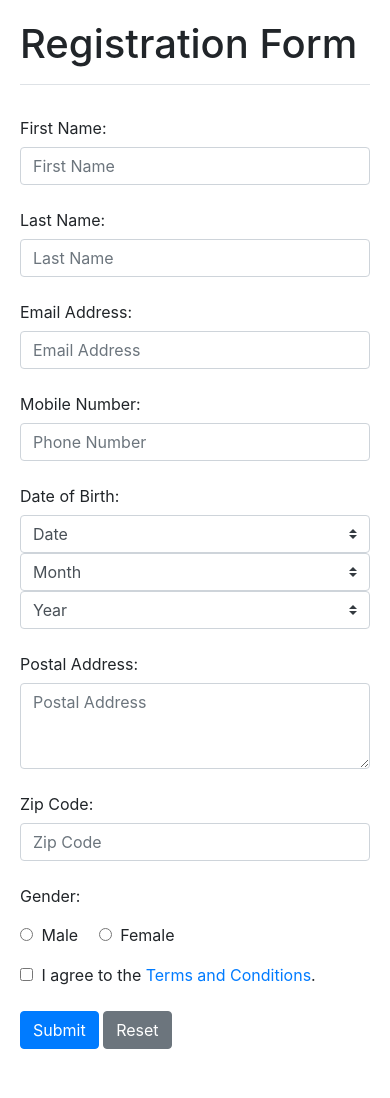
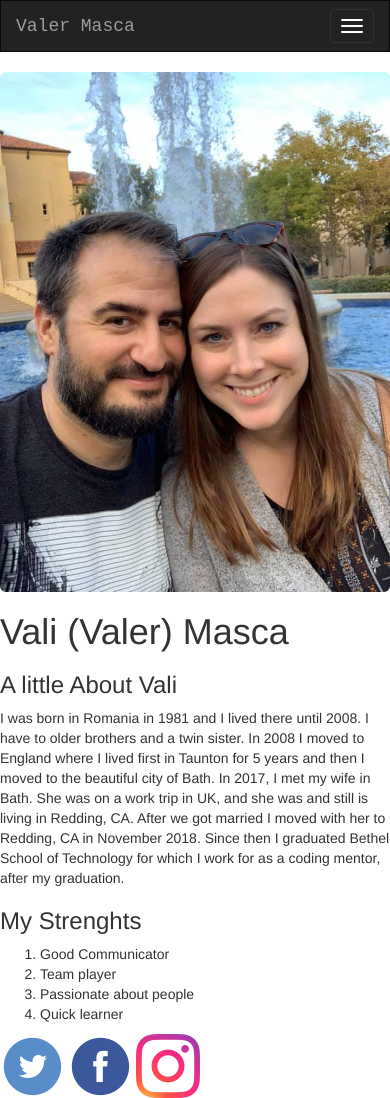
Before and after one commit to valimasca/BootStrapWebsite, a plain HTML site: page BootstrapWebsite/index.html in a window 390 px wide. Before the commit the page ends 1069 px from the top, so only its background shows below. Drawn offline with nearby package versions, Linux system fonts and the light colour scheme.

Commit message:
working on my home page

```diff
--- a/BootstrapWebsite/index.html
+++ b/BootstrapWebsite/index.html
@@ -1,149 +1,68 @@
 <!DOCTYPE html>
 <html lang="en">
 <head>
-<meta charset="utf-8">
-<meta name="viewport" content="width=device-width, initial-scale=1, shrink-to-fit=no">
-<title>Supported HTML Form Controls in Bootstrap 4</title>
-<link rel="stylesheet" href="https://stackpath.bootstrapcdn.com/bootstrap/4.3.1/css/bootstrap.min.css">
-<link rel="stylesheet" href="https://maxcdn.bootstrapcdn.com/font-awesome/4.7.0/css/font-awesome.min.css">
-<script src="https://ajax.googleapis.com/ajax/libs/jquery/3.3.1/jquery.min.js"></script>
-<script src="https://cdnjs.cloudflare.com/ajax/libs/popper.js/1.14.7/umd/popper.min.js"></script>
-<script src="https://stackpath.bootstrapcdn.com/bootstrap/4.3.1/js/bootstrap.min.js"></script>
-<style>
-    .bs-example{
-        margin: 20px;
-    }
-</style>
-
+    <meta charset="UTF-8">
+    <meta name="viewport" content="width=device-width, initial-scale=1.0">
+    <meta http-equiv="X-UA-Compatible" content="ie=edge">
+    <title>Bootstrap Website</title>
+     <!-- Latest compiled and minified CSS -->
+     <link rel="stylesheet" href="https://maxcdn.bootstrapcdn.com/bootstrap/3.3.7/css/bootstrap.min.css">
+     <link rel="stylesheet" type="text/css" href="style.css">
 </head>
 <body>
-<div class="bs-example">
-    <h1 class="border-bottom pb-3 mb-4">Registration Form</h1>
-    <form class="needs-validation" action="/examples/actions/confirmation.php" method="post" novalidate>
-        <div class="form-group row">
-            <label class="col-sm-3 col-form-label" for="firstName">First Name:</label>
-            <div class="col-sm-9">
-                <input type="text" class="form-control" id="firstName" placeholder="First Name" required>
+    <header>
+        <nav class="navbar navbar-inverse">
+            <div class="container-fluid">
+                <div class="navbar-header">
+                    <button type="button" class="navbar-toggle" data-toggle="collapse" data-target="#myNavbar">
+                        <span class="icon-bar"></span>
+                        <span class="icon-bar"></span>
+                        <span class="icon-bar"></span>
+                    </button>
+                    <a href="#" class="navbar-brand" style="font-family: monospace;">Valer Masca</a>
+                    <div class="collapse navbar-collapse" id="myNavbar">
+                        <ul class="nav navbar-nav navbar-right">
+                            <li class="active"><a href="index.html">Home</a></li>
+                            <li><a href="work.html">My Work</a></li>
+                            <li><a href="hobbies.html">My hobbies</a></li>
+                            <li><a href="form.html">Contact</a></li>
+                        </ul>
+                    </div>
+                </div>
             </div>
+        </nav>
+    </header>
+
+    <section>
+        <img src="./images/Vali&Beth.jpg" class="img-responsive img-rounded" id="homePicture">
+        <h1>Vali (Valer) Masca</h1>
+    </section>
+
+    <section>
+        <div>
+            <h3>A little About Vali</h3>
+            <p>I was born in Romania in 1981 and I lived there until 2008. I have to older brothers and a twin sister.
+                In 2008 I moved to England where I lived first in Taunton for 5 years and then I moved to the beautiful city of Bath. In 2017, I met my wife in Bath. She was on a work trip in UK, and she was and still is living in Redding, CA. After we got married I moved with her to Redding, CA in November 2018.
+                Since then I graduated Bethel School of Technology for which I work for as a coding mentor, after my graduation.
+            </p>
         </div>
-        <div class="form-group row">
-            <label class="col-sm-3 col-form-label" for="lastName">Last Name:</label>
-            <div class="col-sm-9">
-                <input type="text" class="form-control" id="lastName" placeholder="Last Name" required>
-            </div>
-        </div>
-        <div class="form-group row">
-            <label class="col-sm-3 col-form-label" for="inputEmail">Email Address:</label>
-            <div class="col-sm-9">
-                <input type="email" class="form-control" id="inputEmail" placeholder="Email Address" required>
-            </div>
-        </div>
-        <div class="form-group row">
-            <label class="col-sm-3 col-form-label" for="phoneNumber">Mobile Number:</label>
-            <div class="col-sm-9">
-                <input type="number" class="form-control" id="phoneNumber" placeholder="Phone Number" required>
-            </div>
-        </div>
-        <div class="form-group row">
-            <label class="col-sm-3 col-form-label">Date of Birth:</label>
-            <div class="col-sm-3">
-                <select class="custom-select" required>
-                    <option value="">Date</option>
-                    <option value="1">1</option>
-                    <option value="2">2</option>
-                    <option value="3">3</option>
-                    <option value="4">4</option>
-                    <option value="5">5</option>
-                    <option value="6">6</option>
-                    <option value="7">7</option>
-                    <option value="8">8</option>
-                    <option value="9">9</option>
-                    <option value="10">10</option>
-                    <option value="11">11</option>
-                    <option value="12">12</option>
-                    <option value="13">13</option>
-                    <option value="14">14</option>
-                    <option value="15">15</option>
-                    <option value="16">16</option>
-                    <option value="17">17</option>
-                    <option value="18">18</option>
-                    <option value="19">19</option>
-                    <option value="20">20</option>
-                    <option value="21">21</option>
-                    <option value="22">22</option>
-                    <option value="23">23</option>
-                    <option value="24">24</option>
-                    <option value="25">25</option>
-                    <option value="26">26</option>
-                    <option value="27">27</option>
-                    <option value="28">28</option>
-                    <option value="29">29</option>
-                    <option value="30">30</option>
-                    <option value="31">31</option>
-                </select>
-            </div>
-            <div class="col-sm-3">
-                <select class="custom-select" required>
-                    <option value="">Month</option>
-                    <option value="1">January</option>
-                    <option value="2">February</option>
-                    <option value="3">March</option>
-                    <option value="4">April</option>
-                    <option value="5">May</option>
-                    <option value="6">June</option>
-                    <option value="7">July</option>
-                    <option value="8">August</option>
-                    <option value="9">September</option>
-                    <option value="10">October</option>
-                    <option value="11">November</option>
-                    <option value="12">December</option>
-                </select>
-            </div>
-            <div class="col-sm-3">
-                <select class="custom-select">
-                    <option>Year</option>
-                </select>
-            </div>
-        </div>
-        <div class="form-group row">
-            <label class="col-sm-3 col-form-label" for="postalAddress">Postal Address:</label>
-            <div class="col-sm-9">
-                <textarea rows="3" class="form-control" id="postalAddress" placeholder="Postal Address" required></textarea>
-            </div>
-        </div>
-        <div class="form-group row">
-            <label class="col-sm-3 col-form-label" for="ZipCode">Zip Code:</label>
-            <div class="col-sm-9">
-                <input type="text" class="form-control" id="ZipCode" placeholder="Zip Code" required>
-            </div>
-        </div>
-        <div class="form-group row">
-            <label class="col-sm-3 col-form-label">Gender:</label>
-            <div class="col-sm-9 mt-2">
-                <label class="mb-0 mr-3">
-                    <input type="radio" class="mr-1" name="gender"> Male
-                </label>
-                <label class="mb-0 mr-3">
-                    <input type="radio" class="mr-1" name="gender"> Female
-                </label>
-            </div>
-        </div>
-        <div class="form-group row">
-            <div class="col-sm-9 offset-sm-3">
-                <label class="checkbox-inline">
-                    <input type="checkbox" class="mr-1" value="agree"> I agree to the <a href="#">Terms and Conditions</a>.
-                </label>
-            </div>
-        </div>
-        <div class="form-group row">
-            <div class="col-sm-9 offset-sm-3">
-                <input type="submit" class="btn btn-primary" value="Submit">
-                <input type="reset" class="btn btn-secondary" value="Reset">
-            </div>
-        </div>
-    </form>
-</div>
+    </section>
 
-<script src="script.js"></script>
+    <section>
+        <h3>My Strenghts</h3>
+            <ol>
+                <li>Good Communicator</li>
+                <li>Team player</li>
+                <li>Passionate about people</li>
+                <li>Quick learner</li>
+            </ol>
+    </section>
+
+    <footer>
+        <a href="https://twitter.com/"><img src="images/twitter.png"></a>
+        <a href="https://www.facebook.com/laurean.valer"><img src="images/fb.png"></a>
+        <a href="https://www.instagram.com/valimasca//"><img src="images/insta.png"></a>
+    </footer>
+
 </body>
 </html>
```
Also changed, not shown: BootstrapWebsite/form.html (added, +149 -0 lines), BootstrapWebsite/hobbies.html (added, +11 -0 lines), BootstrapWebsite/work.html (added, +11 -0 lines), BootstrapWebsite/images/13244206_10153486627261479_5729439755812849358_o.jpg (added), BootstrapWebsite/images/Arsenal.jpg (added), BootstrapWebsite/images/KingVali.jpg (added), BootstrapWebsite/images/LionPainting.jpg (added), BootstrapWebsite/images/Vali&Beth Peak.jpg (added), BootstrapWebsite/images/Vali&Beth.jpg (added), BootstrapWebsite/images/ValiBath.jpg (added), BootstrapWebsite/images/WeddingDay1.jpg (added), BootstrapWebsite/images/WeddingDay2.jpg (added), BootstrapWebsite/images/fb.png (added), BootstrapWebsite/images/insta.png (added), 1 more files.
